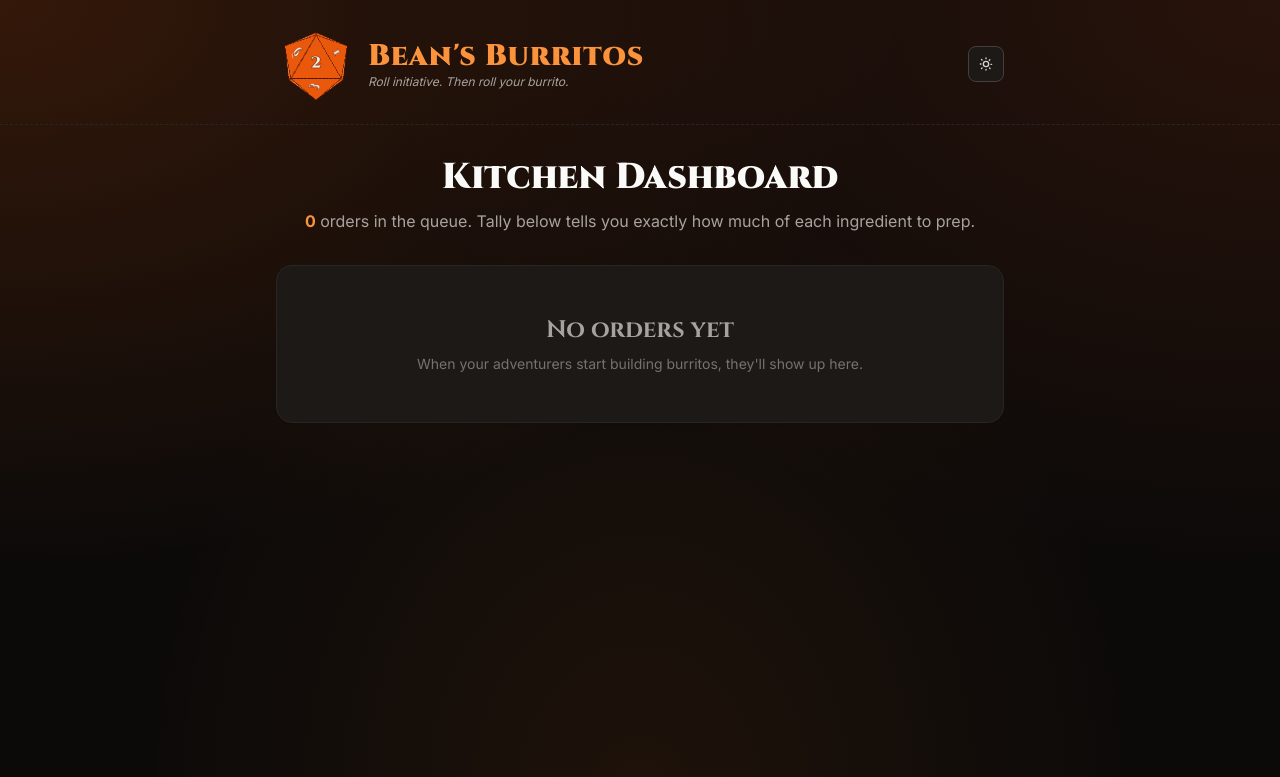
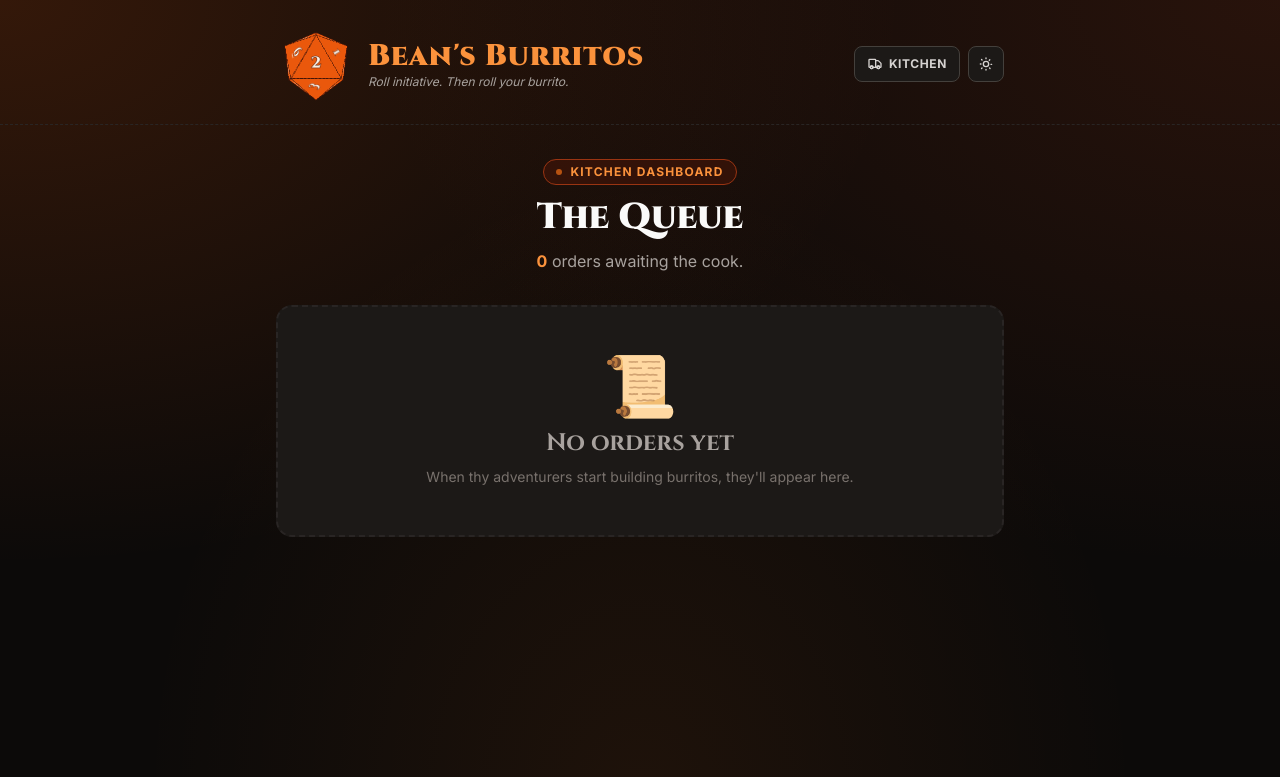
Before and after one commit to BuiltByBean/Burrito, a Flask app: page /orders in a window 1280 px wide. Shown: the top 777 px of the page. Run offline with Flask 3, Linux system fonts and the light colour scheme; some libraries are stand-ins or nearby versions.

Commit message:
Add Kitchen link in header, refresh /orders dashboard
Adds a "Kitchen" button next to the dark mode toggle in the header
that links to /orders, so the host can actually find the dashboard
without typing the URL by hand. Hides the label on mobile, keeps
the cart icon.

Refreshes orders.html for the new menu and the new null/[] empty
shape from app.py — empty sections are skipped per order so the
queue cards only show what was actually selected. Adds a Quest
Complete-style chip header, brand-bordered Prep Tally card, dashed
empty state, and a numbered badge on each order's name.

Co-Authored-By: Claude Opus 4.6 (1M context) <noreply@anthropic.com>

```diff
--- a/templates/base.html
+++ b/templates/base.html
@@ -149,12 +149,23 @@
                 </div>
             </a>
 
-            <button @click="darkMode = !darkMode"
-                    class="shrink-0 w-9 h-9 rounded-lg border border-surface-300 dark:border-surface-700 bg-white dark:bg-surface-900 text-surface-700 dark:text-surface-300 hover:border-brand-500 hover:text-brand-600 dark:hover:text-brand-400 transition-colors grid place-items-center"
-                    aria-label="Toggle dark mode">
-                <svg x-show="!darkMode" class="w-4 h-4" fill="none" stroke="currentColor" stroke-width="2" viewBox="0 0 24 24"><path stroke-linecap="round" stroke-linejoin="round" d="M21 12.79A9 9 0 1111.21 3 7 7 0 0021 12.79z"/></svg>
-                <svg x-show="darkMode" x-cloak class="w-4 h-4" fill="none" stroke="currentColor" stroke-width="2" viewBox="0 0 24 24"><path stroke-linecap="round" stroke-linejoin="round" d="M12 3v1m0 16v1m8.485-8.485h-1M4.515 12h-1m14.142-6.364l-.707.707M6.05 17.95l-.707.707m12.728 0l-.707-.707M6.05 6.05l-.707-.707M16 12a4 4 0 11-8 0 4 4 0 018 0z"/></svg>
-            </button>
+            <div class="shrink-0 flex items-center gap-2">
+                <a href="{{ url_for('orders_view') }}"
+                   class="inline-flex items-center gap-1.5 h-9 px-3 rounded-lg border border-surface-300 dark:border-surface-700 bg-white dark:bg-surface-900 text-surface-700 dark:text-surface-300 hover:border-brand-500 hover:text-brand-600 dark:hover:text-brand-400 transition-colors text-xs font-bold uppercase tracking-wider"
+                   aria-label="Kitchen dashboard — view orders">
+                    <svg class="w-4 h-4" fill="none" stroke="currentColor" stroke-width="2" viewBox="0 0 24 24">
+                        <path stroke-linecap="round" stroke-linejoin="round" d="M9 17a2 2 0 11-4 0 2 2 0 014 0zM19 17a2 2 0 11-4 0 2 2 0 014 0z"/>
+                        <path stroke-linecap="round" stroke-linejoin="round" d="M13 16V6a1 1 0 00-1-1H4a1 1 0 00-1 1v10a1 1 0 001 1h1m8-1a1 1 0 01-1 1H9m4-1V8a1 1 0 011-1h2.586a1 1 0 01.707.293l3.414 3.414a1 1 0 01.293.707V16a1 1 0 01-1 1h-1m-6-1a1 1 0 001 1h1M5 17a2 2 0 104 0m-4 0a2 2 0 114 0m6 0a2 2 0 104 0m-4 0a2 2 0 114 0"/>
+                    </svg>
+                    <span class="hidden sm:inline">Kitchen</span>
+                </a>
+                <button @click="darkMode = !darkMode"
+                        class="w-9 h-9 rounded-lg border border-surface-300 dark:border-surface-700 bg-white dark:bg-surface-900 text-surface-700 dark:text-surface-300 hover:border-brand-500 hover:text-brand-600 dark:hover:text-brand-400 transition-colors grid place-items-center"
+                        aria-label="Toggle dark mode">
+                    <svg x-show="!darkMode" class="w-4 h-4" fill="none" stroke="currentColor" stroke-width="2" viewBox="0 0 24 24"><path stroke-linecap="round" stroke-linejoin="round" d="M21 12.79A9 9 0 1111.21 3 7 7 0 0021 12.79z"/></svg>
+                    <svg x-show="darkMode" x-cloak class="w-4 h-4" fill="none" stroke="currentColor" stroke-width="2" viewBox="0 0 24 24"><path stroke-linecap="round" stroke-linejoin="round" d="M12 3v1m0 16v1m8.485-8.485h-1M4.515 12h-1m14.142-6.364l-.707.707M6.05 17.95l-.707.707m12.728 0l-.707-.707M6.05 6.05l-.707-.707M16 12a4 4 0 11-8 0 4 4 0 018 0z"/></svg>
+                </button>
+            </div>
         </div>
     </header>
 
--- a/templates/orders.html
+++ b/templates/orders.html
@@ -4,17 +4,25 @@
 
 {% block content %}
 <section class="text-center mb-8 animate-fade-in">
-    <h1 class="font-display font-black text-3xl sm:text-4xl text-surface-900 dark:text-surface-50">Kitchen Dashboard</h1>
+    <div class="inline-flex items-center gap-2 px-3 py-1 rounded-full bg-brand-100 dark:bg-brand-950/60 border border-brand-300 dark:border-brand-800 mb-3">
+        <span class="w-1.5 h-1.5 rounded-full bg-brand-500 animate-pulse"></span>
+        <span class="text-xs font-bold uppercase tracking-widest text-brand-700 dark:text-brand-400">Kitchen Dashboard</span>
+    </div>
+    <h1 class="font-display font-black text-3xl sm:text-4xl text-surface-900 dark:text-surface-50">The Queue</h1>
     <p class="mt-3 text-surface-600 dark:text-surface-400">
-        <strong class="text-brand-700 dark:text-brand-400">{{ orders | length }}</strong> order{{ '' if orders|length == 1 else 's' }} in the queue.
-        Tally below tells you exactly how much of each ingredient to prep.
+        <strong class="text-brand-700 dark:text-brand-400">{{ orders | length }}</strong> order{{ '' if orders|length == 1 else 's' }} awaiting the cook.
+        {% if orders %}The prep tally below shows exactly how much of each ingredient Bean needs.{% endif %}
     </p>
 </section>
 
 {% if orders %}
-<div class="rounded-2xl border border-surface-200 dark:border-surface-800 bg-white dark:bg-surface-900 p-6 shadow-sm mb-6">
-    <h2 class="font-display font-bold text-xl text-brand-700 dark:text-brand-400">Prep Tally</h2>
-    <p class="text-sm text-surface-500 dark:text-surface-400 mt-0.5 mb-5">How many hands are going up for each ingredient.</p>
+<div class="rounded-2xl border-2 border-brand-500 bg-white dark:bg-surface-900 p-6 shadow-xl shadow-brand-500/10 mb-6 relative overflow-hidden">
+    <div class="absolute inset-x-0 top-0 h-1 bg-gradient-to-r from-brand-400 via-brand-500 to-brand-700"></div>
+    <div class="flex items-center gap-2 mb-1">
+        <span class="text-2xl">&#x1F52A;</span>
+        <h2 class="font-display font-bold text-xl text-brand-700 dark:text-brand-400">Prep Tally</h2>
+    </div>
+    <p class="text-sm text-surface-500 dark:text-surface-400 mb-5">How many hands are up for each ingredient.</p>
 
     <div class="grid grid-cols-1 sm:grid-cols-2 gap-5">
         {% for key, section in tally.items() %}
@@ -22,7 +30,7 @@
         {% for opt, count in section.counts.items() %}{% if count > 0 %}{% set any.v = true %}{% endif %}{% endfor %}
         {% if any.v %}
         <div>
-            <h3 class="font-display font-bold text-sm uppercase tracking-wide text-brand-700 dark:text-brand-400 mb-2">{{ section.title }}</h3>
+            <h3 class="font-display font-bold text-xs uppercase tracking-widest text-brand-700 dark:text-brand-400 mb-2">{{ section.title }}</h3>
             <ul class="divide-y divide-dashed divide-surface-200 dark:divide-surface-800">
                 {% for opt, count in section.counts.items() %}
                 {% if count > 0 %}
@@ -39,28 +47,36 @@
     </div>
 </div>
 
-<h2 class="font-display font-bold text-xl text-brand-700 dark:text-brand-400 border-b border-dashed border-surface-300 dark:border-surface-800 pb-2 mb-4">Individual Orders</h2>
+<div class="flex items-center gap-2 mb-4">
+    <span class="text-2xl">&#x1F4DC;</span>
+    <h2 class="font-display font-bold text-xl text-brand-700 dark:text-brand-400">Individual Orders</h2>
+</div>
 
 <div class="grid grid-cols-1 md:grid-cols-2 gap-4">
     {% for order in orders %}
-    <div class="rounded-2xl border border-surface-200 dark:border-surface-800 bg-white dark:bg-surface-900 p-5 shadow-sm">
+    <div class="rounded-2xl border-2 border-surface-200 dark:border-surface-800 bg-white dark:bg-surface-900 p-5 shadow-sm">
         <div class="flex items-baseline justify-between pb-2 mb-3 border-b border-dashed border-surface-200 dark:border-surface-800">
-            <h3 class="font-display font-bold text-base text-brand-700 dark:text-brand-400">#{{ loop.index }} &middot; {{ order.name }}</h3>
-            <span class="text-xs text-surface-500 dark:text-surface-500">{{ order.timestamp.split('T')[1] if 'T' in order.timestamp else order.timestamp }}</span>
+            <h3 class="font-display font-bold text-base text-brand-700 dark:text-brand-400">
+                <span class="inline-flex items-center justify-center w-6 h-6 rounded-full bg-brand-500 text-white text-[10px] font-black mr-1">{{ loop.index }}</span>
+                {{ order.name }}
+            </h3>
+            <span class="text-[10px] font-bold uppercase tracking-wider text-surface-500 dark:text-surface-500">{{ order.timestamp.split('T')[1] if 'T' in order.timestamp else order.timestamp }}</span>
         </div>
         <dl class="space-y-1">
             {% for section in menu %}
-            <div class="grid grid-cols-3 gap-2 text-xs">
-                <dt class="font-semibold uppercase tracking-wide text-surface-500 dark:text-surface-400">{{ section.title }}</dt>
-                <dd class="col-span-2 text-surface-800 dark:text-surface-200">
-                    {% set val = order.selections.get(section.key) %}
-                    {% if val is string %}{{ val }}{% else %}{{ val | join(', ') }}{% endif %}
-                </dd>
-            </div>
+                {% set val = order.selections.get(section.key) %}
+                {% if val %}
+                <div class="grid grid-cols-3 gap-2 text-xs py-0.5">
+                    <dt class="font-bold uppercase tracking-wide text-surface-500 dark:text-surface-400">{{ section.title }}</dt>
+                    <dd class="col-span-2 text-surface-800 dark:text-surface-200">
+                        {% if val is string %}{{ val }}{% else %}{{ val | join(', ') }}{% endif %}
+                    </dd>
+                </div>
+                {% endif %}
             {% endfor %}
             {% if order.notes %}
-            <div class="grid grid-cols-3 gap-2 text-xs pt-2 mt-1 border-t border-dashed border-surface-200 dark:border-surface-800">
-                <dt class="font-semibold uppercase tracking-wide text-surface-500 dark:text-surface-400">Notes</dt>
+            <div class="grid grid-cols-3 gap-2 text-xs pt-2 mt-2 border-t border-dashed border-surface-200 dark:border-surface-800">
+                <dt class="font-bold uppercase tracking-wide text-surface-500 dark:text-surface-400">Notes</dt>
                 <dd class="col-span-2 italic text-brand-700 dark:text-brand-400">{{ order.notes }}</dd>
             </div>
             {% endif %}
@@ -69,9 +85,10 @@
     {% endfor %}
 </div>
 {% else %}
-<div class="rounded-2xl border border-surface-200 dark:border-surface-800 bg-white dark:bg-surface-900 p-12 text-center shadow-sm">
+<div class="rounded-2xl border-2 border-dashed border-surface-300 dark:border-surface-800 bg-white dark:bg-surface-900 p-12 text-center">
+    <div class="text-6xl mb-3">&#x1F4DC;</div>
     <h2 class="font-display font-bold text-2xl text-surface-600 dark:text-surface-400">No orders yet</h2>
-    <p class="mt-2 text-sm text-surface-500 dark:text-surface-500">When your adventurers start building burritos, they'll show up here.</p>
+    <p class="mt-2 text-sm text-surface-500 dark:text-surface-500">When thy adventurers start building burritos, they'll appear here.</p>
 </div>
 {% endif %}
 {% endblock %}
```
